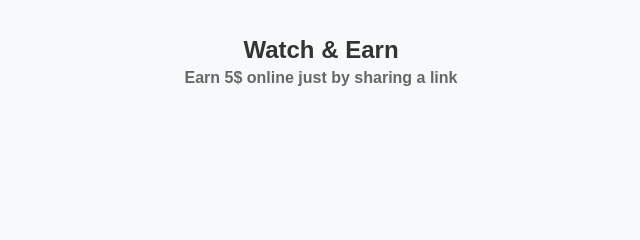
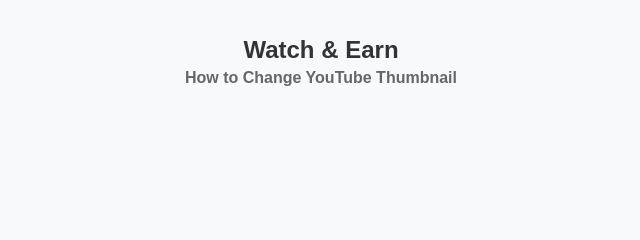
Before and after one commit to postaltrack/Yoytube3.zirconiaearnings, a plain HTML site: page index.html in a window 1280 px wide. Shown: the top 240 px of the page, 319-959 px from the left. Drawn offline with Linux system fonts and the light colour scheme.

Commit message:
Update index.html

```diff
--- a/index.html
+++ b/index.html
@@ -43,7 +43,7 @@
 <body>
 
   <h1>Watch & Earn</h1>
-  <h2>Earn 5$ online just by sharing a link</h2>
+  <h2>How to Change YouTube Thumbnail</h2> <!-- ✅ Updated heading -->
 
   <div id="player"></div>
   <div id="timer">Watch Time: 0:00</div>
```
